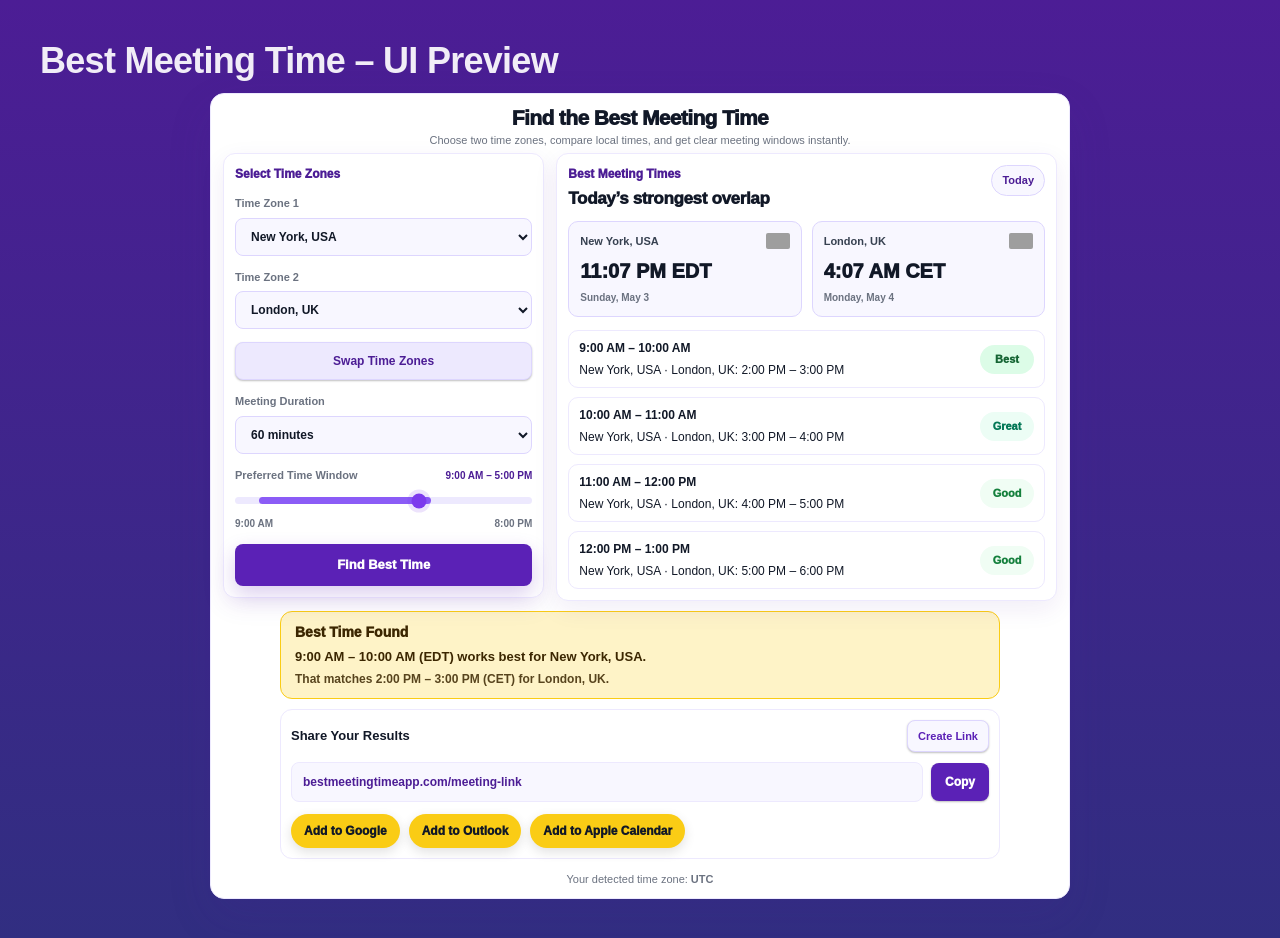
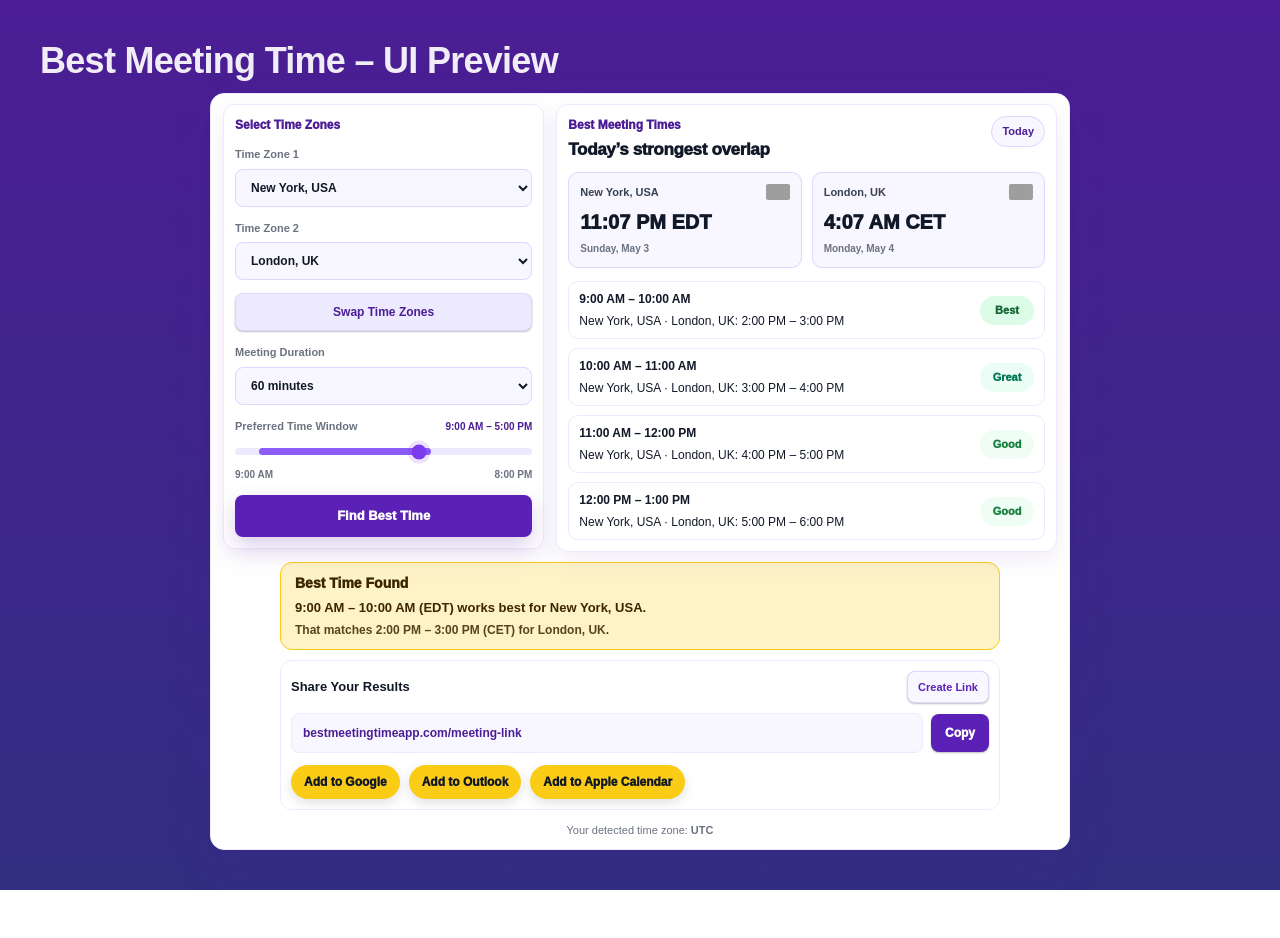
Before and after one commit to techtalk1282/Best-Meeting-Time, a Next.js app: page /preview in a window 1280 px wide. After the commit the page ends 890 px from the top, so only its background shows below. Built offline with nearby package versions, Linux system fonts and the light colour scheme; grey boxes are pictures that could not be loaded.

Commit message:
Remove duplicate tool header to improve first viewport fit
Removed the header section for 'Find the Best Meeting Time' and its subtitle.

```diff
--- a/app/ui/ToolPreviewSection.tsx
+++ b/app/ui/ToolPreviewSection.tsx
@@ -523,12 +523,7 @@ const safeNow = now || new Date();
         </div>
       )}
 
-      <div style={toolHeader}>
-        <h2 style={toolTitle}>Find the Best Meeting Time</h2>
-        <p style={toolSubtitle}>
-          Choose two time zones, compare local times, and get clear meeting windows instantly.
-        </p>
-      </div>
+
 
       <div style={appGrid}>
         <aside style={controlCard}>
```
